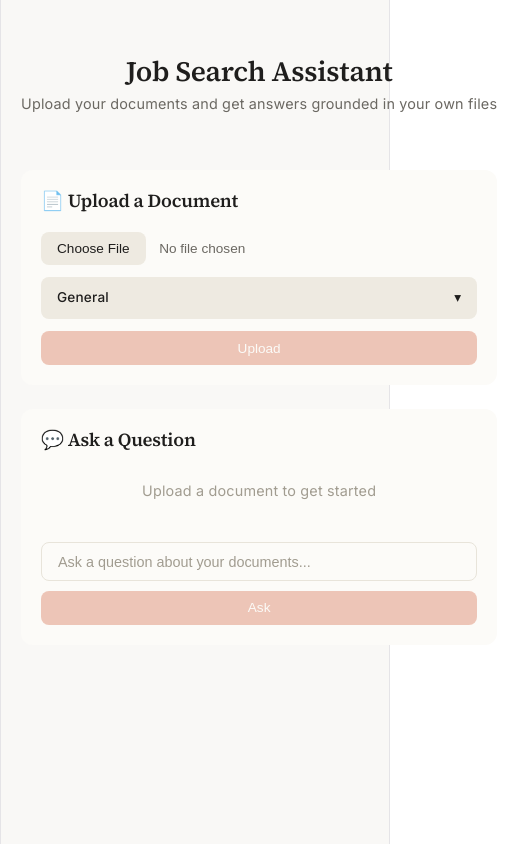
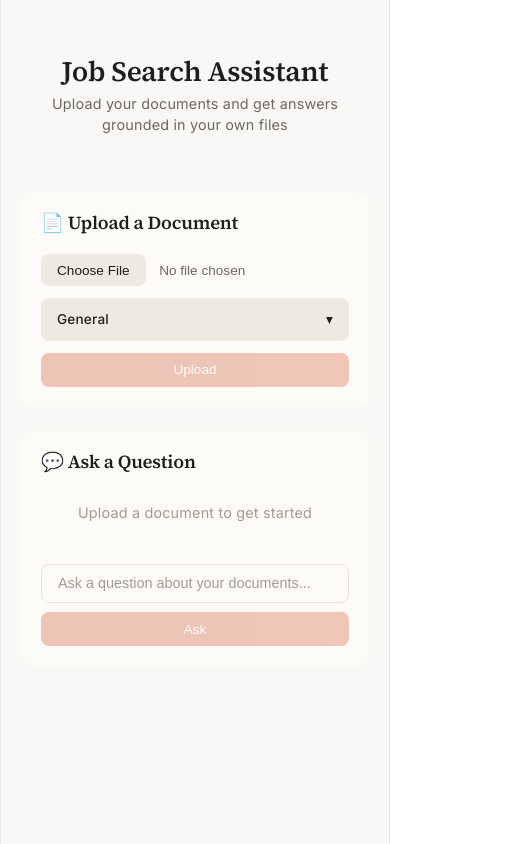
Before and after one commit to ahaanpalo/job-search-rag-assistant, a React (Vite) app in the folder frontend/: page / in a window 390 px wide. Shown: the whole page, 517 px wide, since content can reach past the window. Built offline with nearby package versions, Linux system fonts and the light colour scheme.

Commit message:
Fix mobile horizontal overflow from nowrap subtitle

```diff
--- a/frontend/src/App.css
+++ b/frontend/src/App.css
@@ -11,6 +11,7 @@ body {
   color: #1F1E1D;
   font-family: 'Inter', -apple-system, BlinkMacSystemFont, sans-serif;
   -webkit-font-smoothing: antialiased;
+  overflow-x: hidden;
 }
 
 .app {
@@ -305,6 +306,7 @@ button:disabled {
 
   .header p {
     font-size: 0.9rem;
+    white-space: normal;
   }
 
   .card {
```
